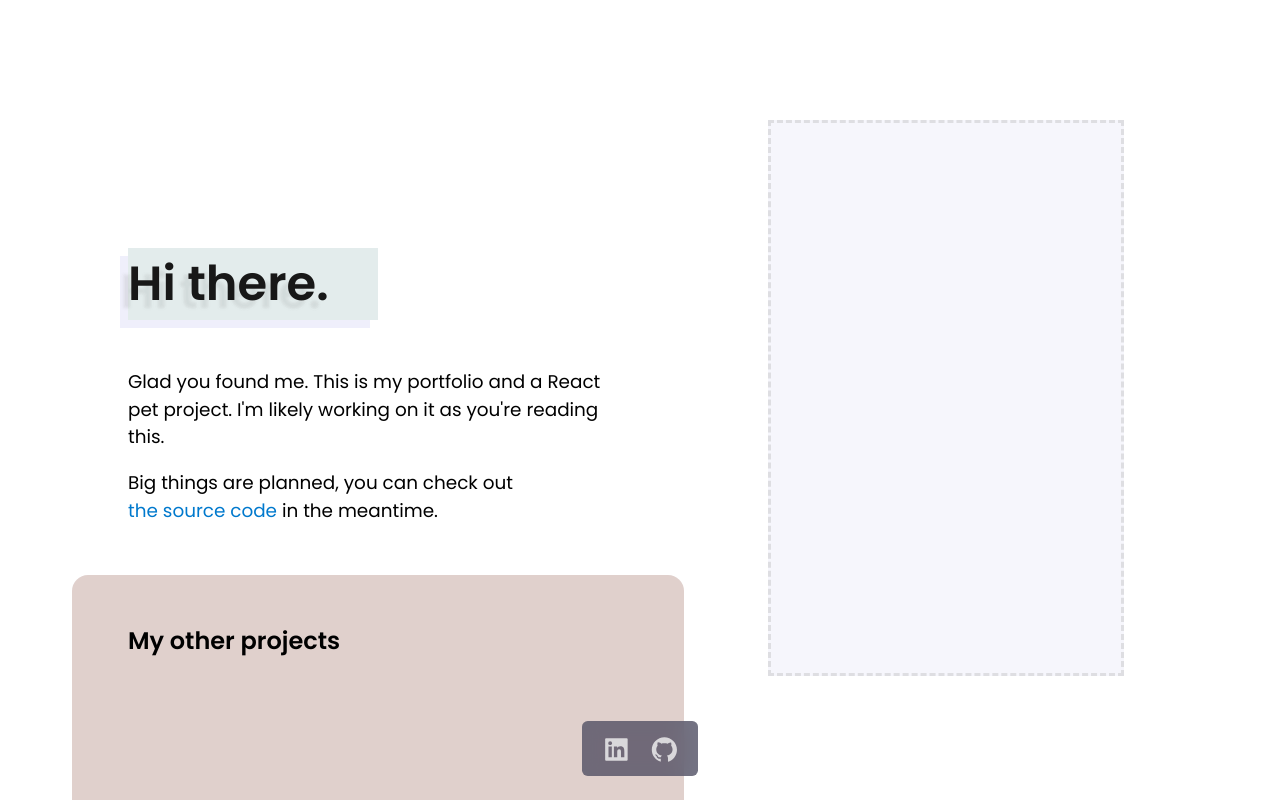
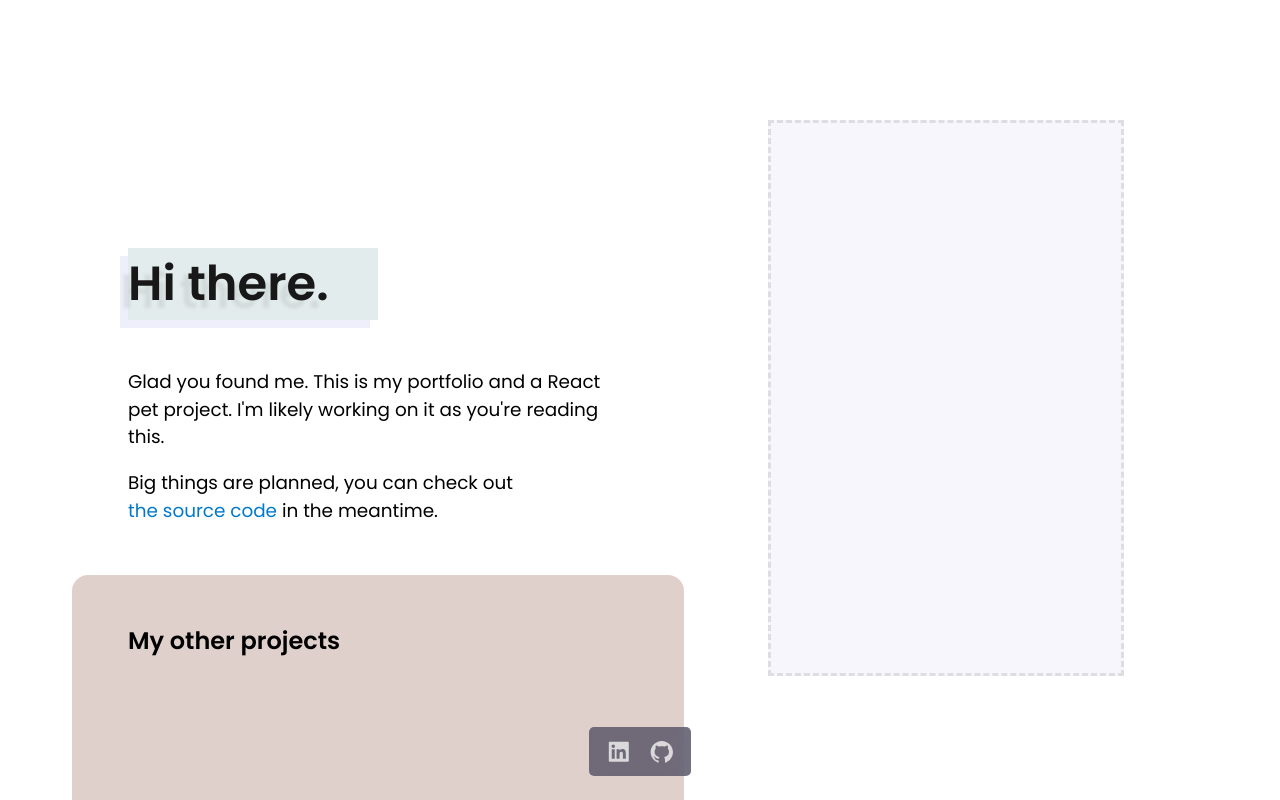
Before and after one commit to alexphl/alexphl.github.io, a React (Create React App) app: page / in a window 1280 px wide. Shown: the top 800 px of the page. Built offline with nearby package versions, Linux system fonts and the light colour scheme.

Commit message:
Adjust footer size

```diff
--- a/src/index.css
+++ b/src/index.css
@@ -156,7 +156,7 @@ footer {
   color:  var(--bg);
   height: 1.9em;
   width: 4em;
-  font-size: 1.8em;
+  font-size: 1.6em;
   background-color: rgba(80,80,100,0.8);
   backdrop-filter: blur(10px) saturate(200%);
   border-radius: 0.2em;
```
